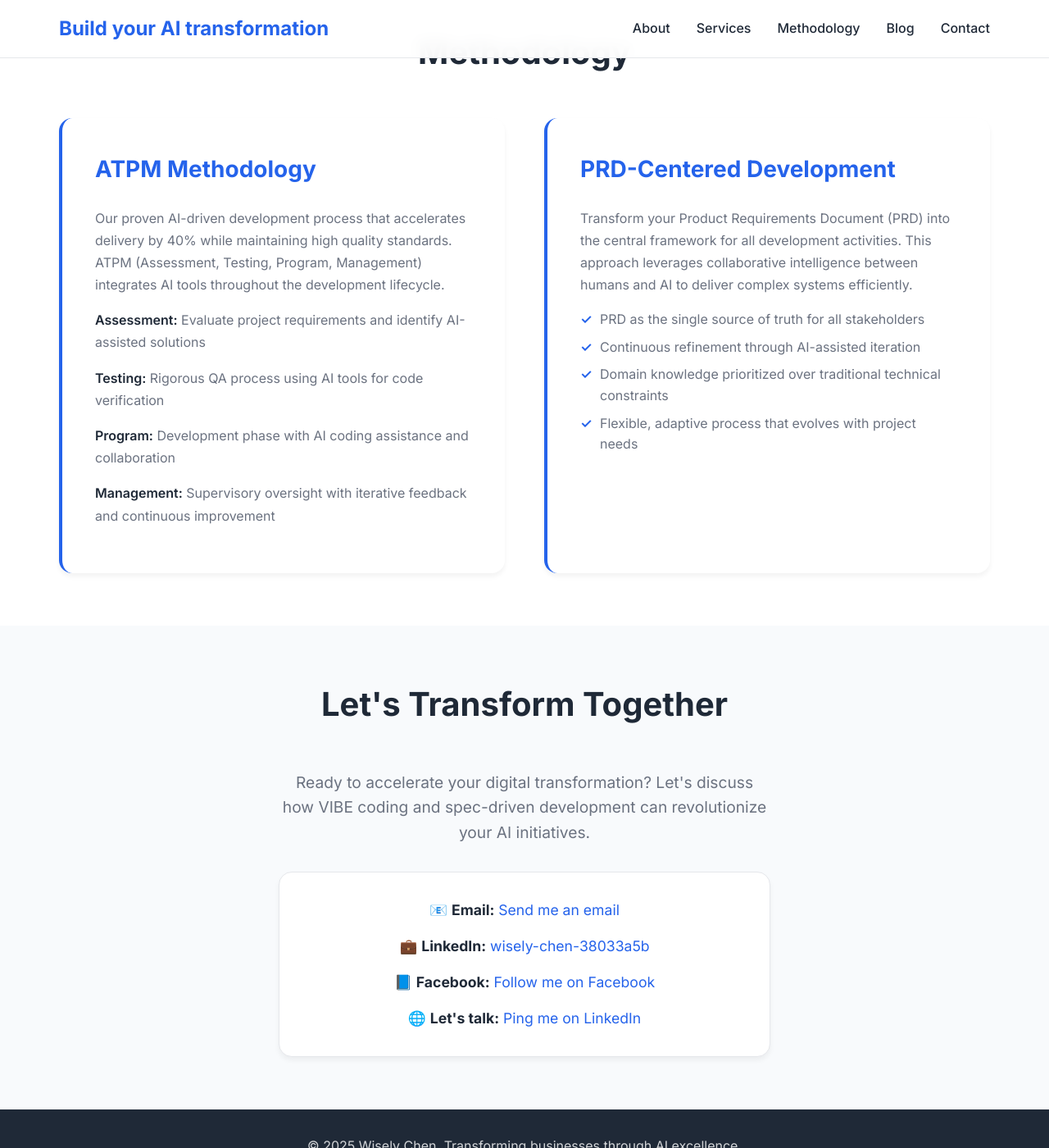
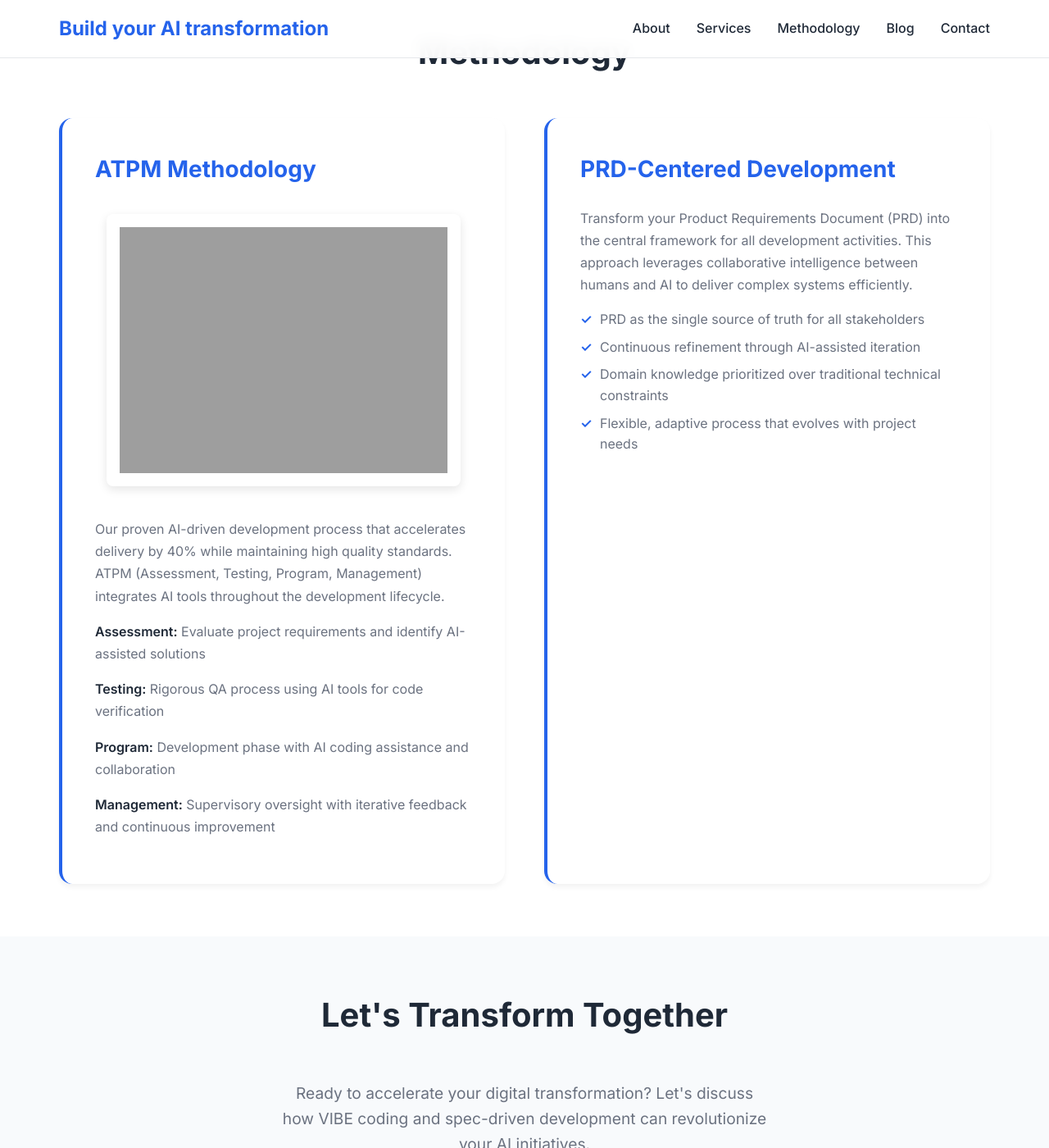
Before and after one commit to thegiive/wiselychen-page, a Jekyll site: the page built from index.md, in a window 1280 px wide and 1400 px high, scrolled down 1796 px. Shown: the whole window at 82% size. Built offline with Jekyll 4.4.1, drawn with Linux system fonts in a browser that asks for light colours.

Commit message:
Add ATPM methodology workflow diagram
- Copy ATPM diagram from desktop to assets/images
- Update ATPM methodology content to include workflow diagram
- Add CSS styles for methodology diagram display
- Responsive image with shadow and padding for better presentation

🤖 Generated with [Claude Code](https://claude.ai/code)

Co-Authored-By: Claude <noreply@anthropic.com>

```diff
--- a/_data/methodologies.yml
+++ b/_data/methodologies.yml
@@ -1,5 +1,8 @@
 - title: "ATPM Methodology"
   content: |
+    <div class="methodology-diagram">
+        <img src="{{ '/assets/images/atpm-methodology.png' | relative_url }}" alt="ATPM Methodology Workflow" class="methodology-image">
+    </div>
     <p>Our proven AI-driven development process that accelerates delivery by 40% while maintaining high quality standards. ATPM (Assessment, Testing, Program, Management) integrates AI tools throughout the development lifecycle.</p>
     <p><strong>Assessment:</strong> Evaluate project requirements and identify AI-assisted solutions</p>
     <p><strong>Testing:</strong> Rigorous QA process using AI tools for code verification</p>
--- a/_sass/main.scss
+++ b/_sass/main.scss
@@ -246,6 +246,21 @@ body {
     font-weight: bold;
 }
 
+/* Methodology Diagram */
+.methodology-diagram {
+    text-align: center;
+    margin: 2rem 0;
+}
+
+.methodology-image {
+    max-width: 100%;
+    height: auto;
+    border-radius: 0.5rem;
+    box-shadow: 0 4px 12px rgba(0, 0, 0, 0.1);
+    background: white;
+    padding: 1rem;
+}
+
 /* Contact Section */
 .contact-content {
     max-width: 600px;
```
Also changed, not shown: assets/images/atpm-methodology.png (added).
